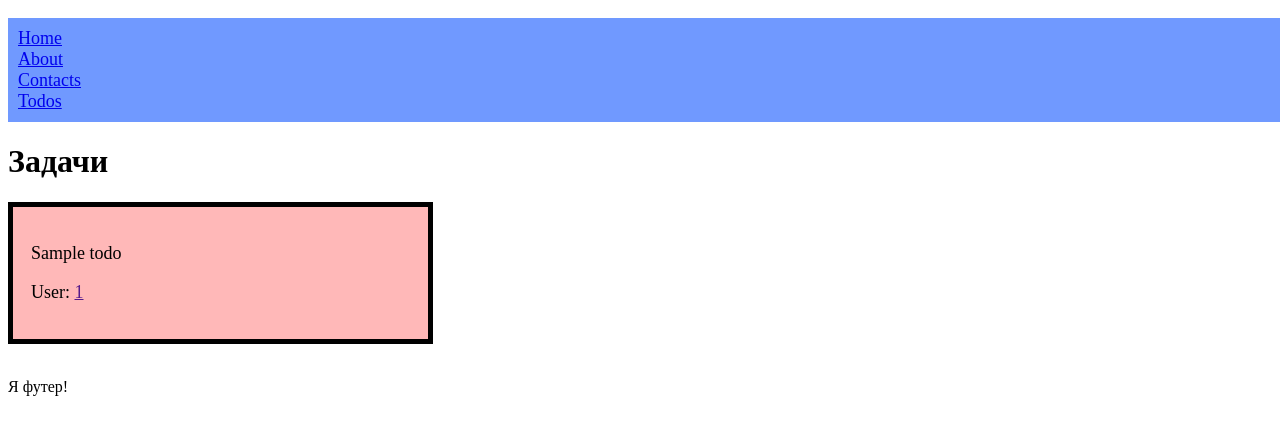
After one commit to 100ballovby/CRUD_app_friday_project2, a Flask app: template templates/todos.html in a window 1280 px wide. The commit adds this page. Shown: the top 435 px of the page. Run offline with Flask 3, Linux system fonts and the light colour scheme; the template is opened without the code that fills it: most values are stand-ins (such as "Sample title", 1, 10 or a date in 2020).

Commit message:
Adding new page todos

```diff
--- a/routes.py
+++ b/routes.py
@@ -22,3 +22,5 @@ def contacts():
 @app.route('/todos')
 def todos():
     url = 'https://jsonplaceholder.typicode.com/todos'
+    data = req.get(url).json()
+    return render_template('todos.html', title='Задачи', data=data)
--- a/static/style.css
+++ b/static/style.css
@@ -6,3 +6,28 @@
     list-style: none;  /* убрать черные точки у элементов списка */
     font-size: 18px;  /* размер текста элемента */
 }
+
+.row {
+    display: flex;  /* включить резиновую верстку */
+    flex-direction: row;  /* расположить все элементы в строчку */
+    flex-wrap: wrap;  /* переносить элемент на следующую строку, если он не поместился */
+}
+
+.red {
+    background: rgba(255, 159, 159, 0.74);
+    border-color: #ff3d3d;
+}
+
+.green {
+    background: rgba(177, 255, 152, 0.74);
+    border-color: #87ff3d;
+}
+
+.todo-card {
+    width: 30%;
+    margin-right: 1em;  /* отступ справа ~16px */
+    margin-bottom: 1em;  /* отступ снизу ~16px */
+    padding: 1em;  /* отступ от внутренних границ блока ~16px */
+    font-size: 18px;
+    border: 0.3em solid black;  /* рамка: ~4.8px сплошная черная */
+}
--- a/templates/base.html
+++ b/templates/base.html
@@ -11,6 +11,7 @@
     <li><a href="{{ url_for('index') }}">Home</a></li>
     <li><a href="{{ url_for('about') }}">About</a></li>
     <li><a href="{{ url_for('contacts') }}">Contacts</a></li>
+    <li><a href="{{ url_for('todos') }}">Todos</a></li>
 </ul>
 
 <!-- в этом месте будут появляться динамические страницы сайта -->
--- /dev/null
+++ b/templates/todos.html
@@ -0,0 +1,14 @@
+{% extends 'base.html' %}
+
+{% block content %}
+    <h1>Задачи</h1>
+
+    <div class="row">
+        {% for todo in data %}
+            <div class="todo-card {% if todo["completed"] %}green{% else %}red{% endif %}">
+                <p>{{ todo["title"] }}</p>
+                <p>User: <a href="">{{ todo["userId"] }}</a></p>
+            </div>
+        {% endfor %}
+    </div>
+{% endblock %}
```
